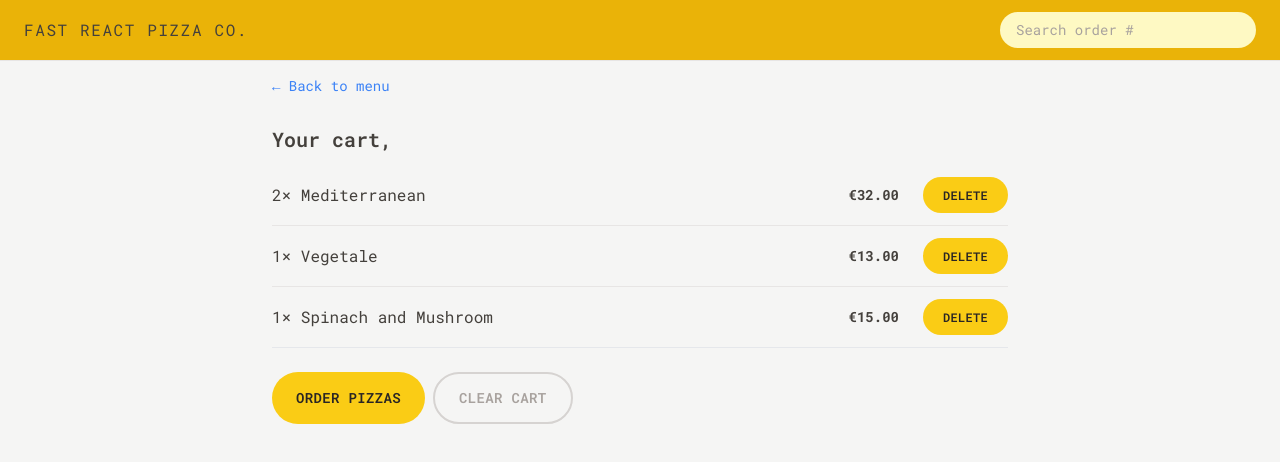
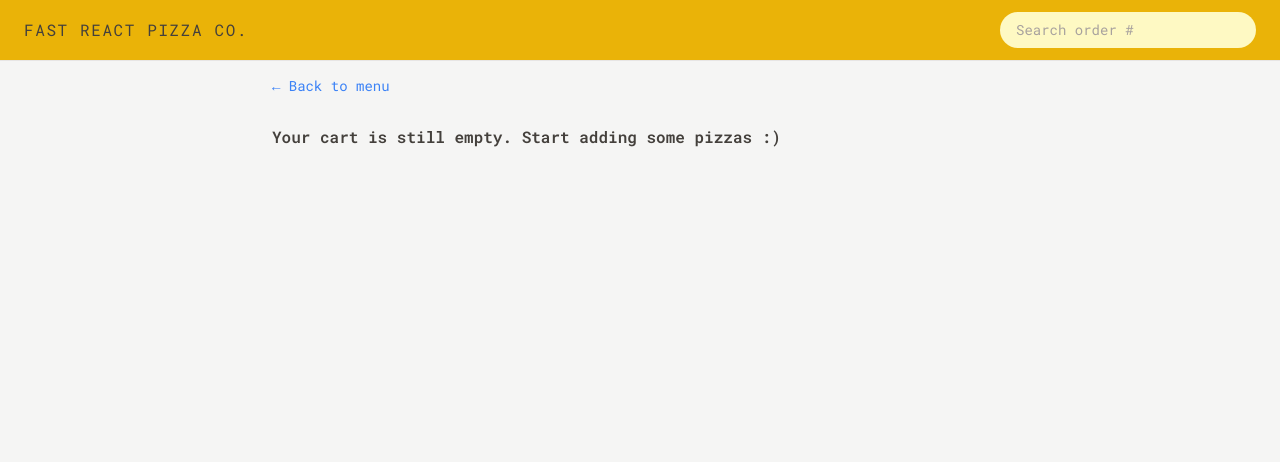
Before and after one commit to OmarElkeshen38/Fast-React-Pizza, a React (Vite) app: page /cart in a window 1280 px wide. Shown: the top 462 px of the page. Built offline with nearby package versions, Linux system fonts and the light colour scheme.

Commit message:
build the cart page

```diff
--- a/src/features/cart/Cart.jsx
+++ b/src/features/cart/Cart.jsx
@@ -1,35 +1,16 @@
 import LinkButton from '../../ui/LinkButton';
 import Button from '../../ui/Button';
 import CartItem from './CartItem';
-import { useSelector } from 'react-redux';
-
-const fakeCart = [
-  {
-    pizzaId: 12,
-    name: 'Mediterranean',
-    quantity: 2,
-    unitPrice: 16,
-    totalPrice: 32,
-  },
-  {
-    pizzaId: 6,
-    name: 'Vegetale',
-    quantity: 1,
-    unitPrice: 13,
-    totalPrice: 13,
-  },
-  {
-    pizzaId: 11,
-    name: 'Spinach and Mushroom',
-    quantity: 1,
-    unitPrice: 15,
-    totalPrice: 15,
-  },
-];
+import EmptyCart from './EmptyCart';
+import { useDispatch, useSelector } from 'react-redux';
+import { clearCart, getCart } from './cartSlice';
 
 function Cart() {
   const username = useSelector((state) => state.user.username);
-  const cart = fakeCart;
+  const cart = useSelector(getCart);
+  const dispatch = useDispatch();
+
+  if (!cart.length) return <EmptyCart />
 
   return (
     <div className='px-4 py-3'>
@@ -45,7 +26,7 @@
 
       <div className='mt-6 space-x-2'>
         <Button to="/order/new" type='primary'>Order pizzas</Button>
-        <Button type='secondary'>Clear cart</Button>
+        <Button type='secondary' onClick={() => dispatch(clearCart())}>Clear cart</Button>
       </div>
     </div>
   );
--- a/src/features/cart/EmptyCart.jsx
+++ b/src/features/cart/EmptyCart.jsx
@@ -1,11 +1,11 @@
-import { Link } from 'react-router-dom';
+import LinkButton from '../../ui/LinkButton';
 
 function EmptyCart() {
   return (
-    <div>
-      <Link to="/menu">&larr; Back to menu</Link>
+    <div className='py-3 px-4'>
+      <LinkButton to="/menu" className='text-sm text-blue-500 hover:text-blue-600 hover:underline'>&larr; Back to menu</LinkButton>
 
-      <p>Your cart is still empty. Start adding some pizzas :)</p>
+      <p className='font-semibold mt-7'>Your cart is still empty. Start adding some pizzas :)</p>
     </div>
   );
 }
--- a/src/features/cart/cartSlice.js
+++ b/src/features/cart/cartSlice.js
@@ -41,6 +41,8 @@
 
 export default cartSlice.reducer;
 
+export const getCart = (state) => state.cart.cart;
+
 export const getTotalCartQuantity = (state) =>
     state.cart.cart.reduce((sum, item) =>
         sum + item.quantity, 0);
```
